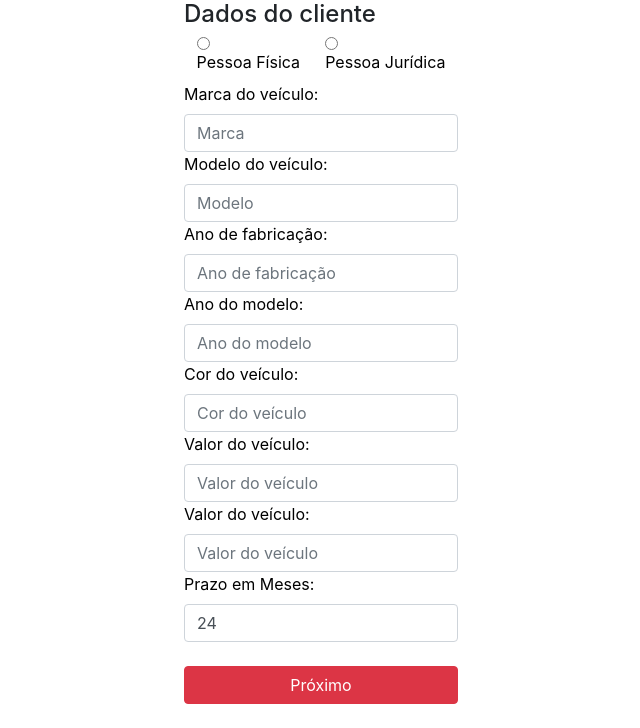
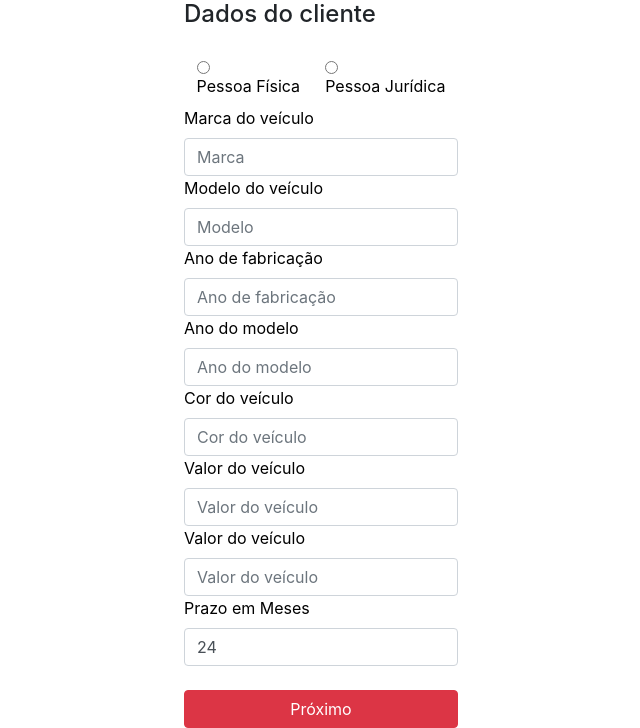
Before and after one commit to Joao-oliveiraf/premio-webapp, a Django app: template apps/financiamento/templates/financiamento.html in a window 1280 px wide. Shown: the part 205-933 px from the top of the page, without its empty margins (319-959 px from the left). Before the commit the page ends 909 px from the top, so only its background shows below. Run offline with Django 5.2, Linux system fonts and the light colour scheme; tables that the repository leaves empty hold one stand-in row (values such as "Sample post"); the template is opened without the code that fills it: values that come from a table or form of the project are taken from there, most other values are stand-ins (such as "Sample title", 1, 10 or a date in 2020).

Commit message:
Update financiamento.html

```diff
--- a/apps/financiamento/templates/financiamento.html
+++ b/apps/financiamento/templates/financiamento.html
@@ -14,8 +14,14 @@ Financiamento
     {% endif %}
 
     {{ wizard.management_form }}
-    {{form.as_div}}
-
+    {% for field in form %}
+    <div class="row">
+        <div class="col">
+            <label for="field.id">{{field.label}}</label>
+            {{field}}
+        </div>
+    </div>
+    {% endfor %}
     <br>
     <button type="submit" class="btn btn-danger">Próximo</button>
 </form>
```
